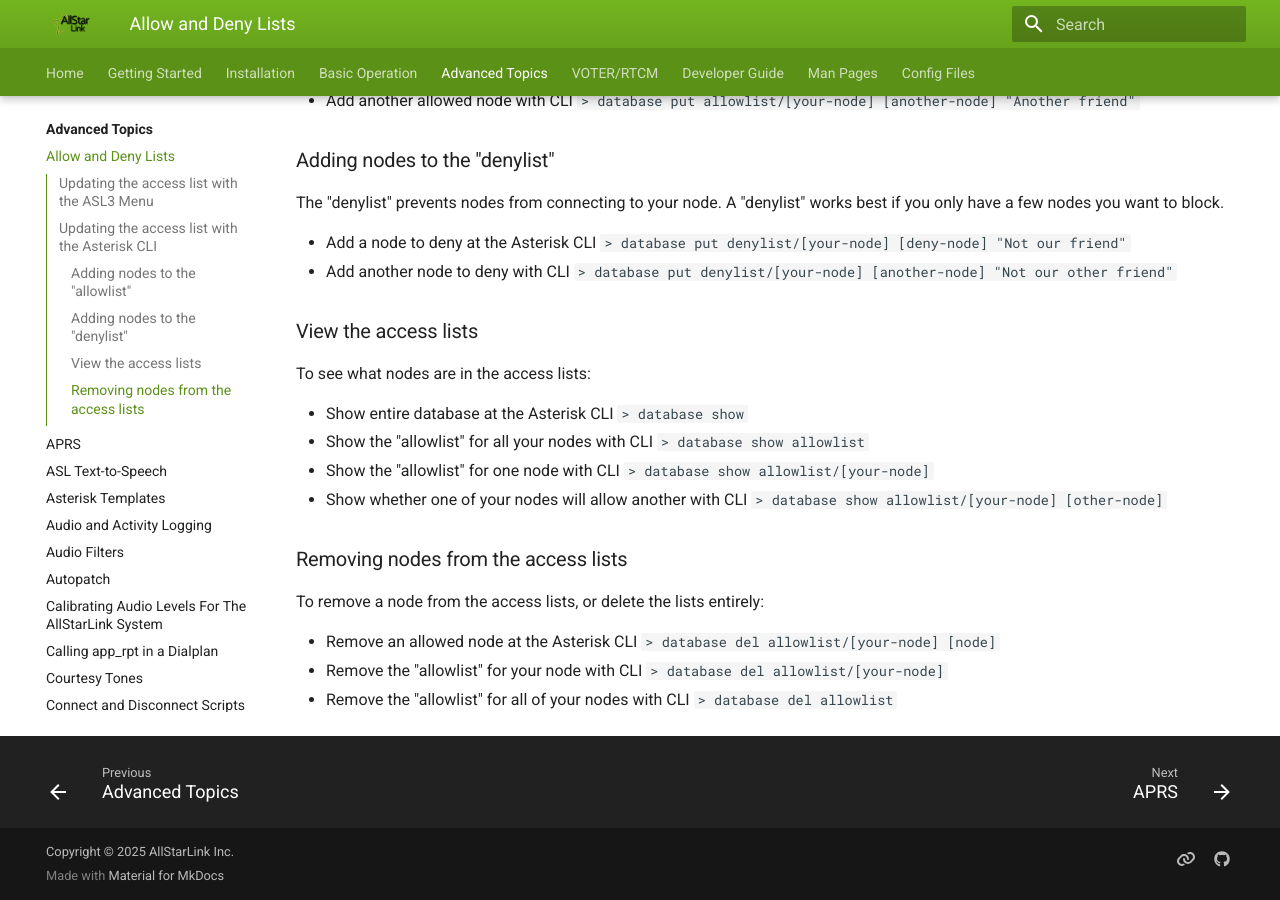
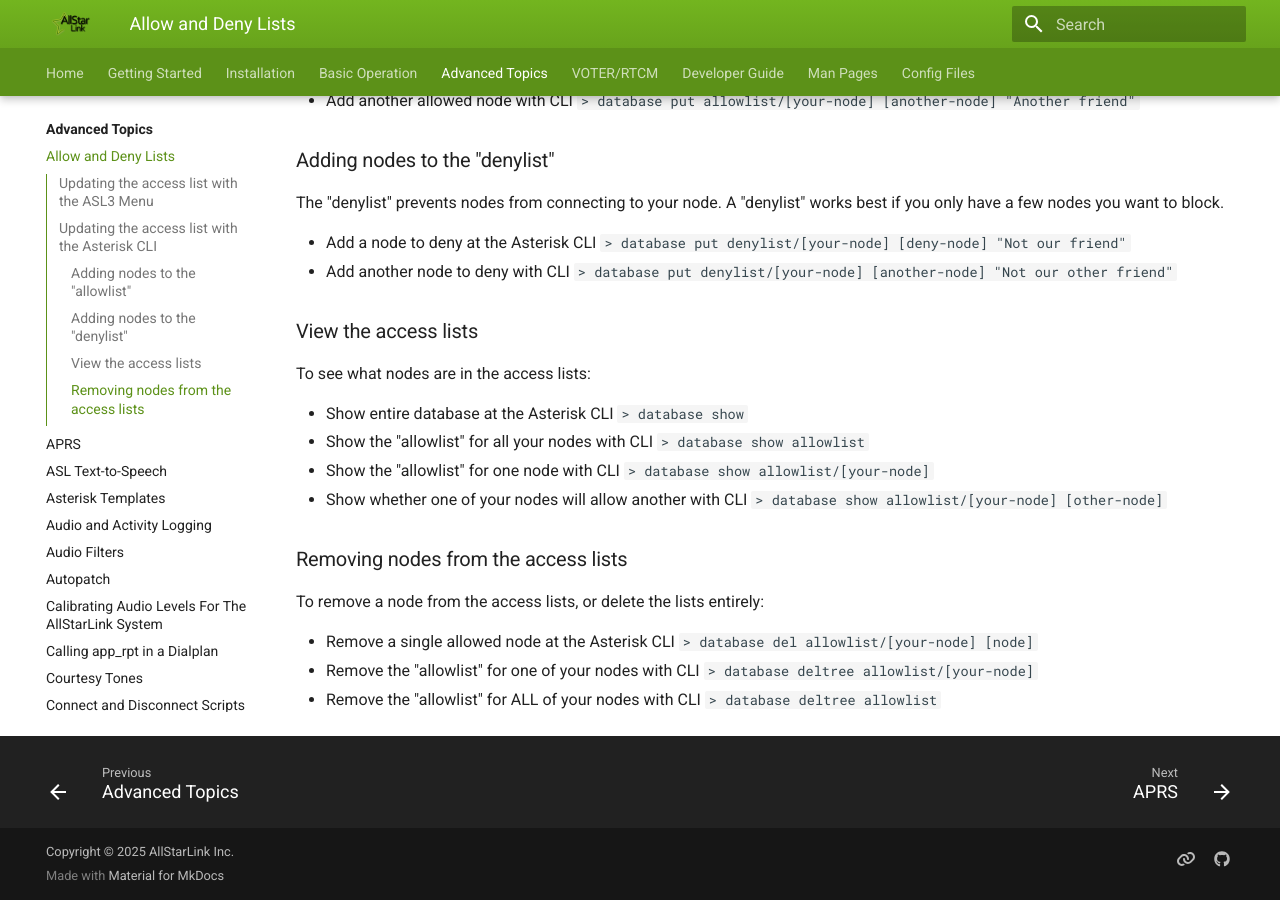
Before and after one commit to AllStarLink/ASL3-Manual, an MkDocs documentation site: the page built from docs/adv-topics/allowdenylists.md, in a window 1280 px wide and 900 px high, scrolled down 882 px. Built offline with MkDocs 1.6.1 and Material for MkDocs 9.7.7, drawn with Linux system fonts in a browser that asks for light colours.

Commit message:
Cleanup commands needed to remove nodes from the allow/deny lists (#196)

```diff
--- a/docs/adv-topics/allowdenylists.md
+++ b/docs/adv-topics/allowdenylists.md
@@ -36,6 +36,6 @@
 ### Removing nodes from the access lists
 To remove a node from the access lists, or delete the lists entirely:
 
-* Remove an allowed node at the Asterisk CLI `> database del allowlist/[your-node] [node]`
-* Remove the "allowlist" for your node with CLI `> database del allowlist/[your-node]`
-* Remove the "allowlist" for all of your nodes with CLI `> database del allowlist`
+* Remove a single allowed node at the Asterisk CLI `> database del allowlist/[your-node] [node]`
+* Remove the "allowlist" for one of your nodes with CLI `> database deltree allowlist/[your-node]`
+* Remove the "allowlist" for ALL of your nodes with CLI `> database deltree allowlist`
```
